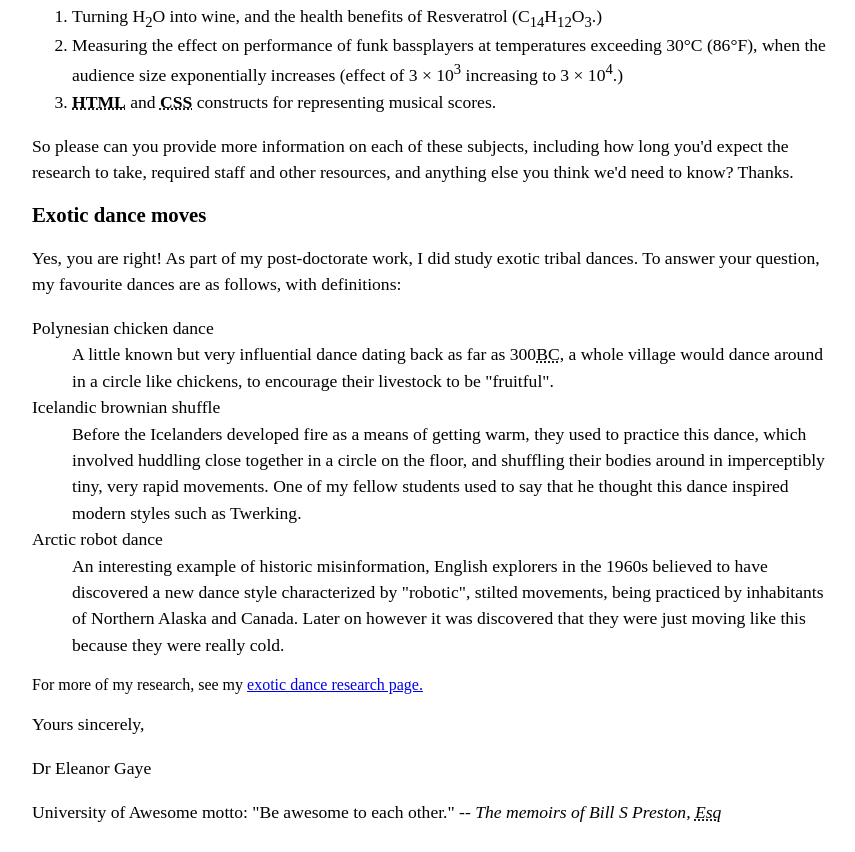
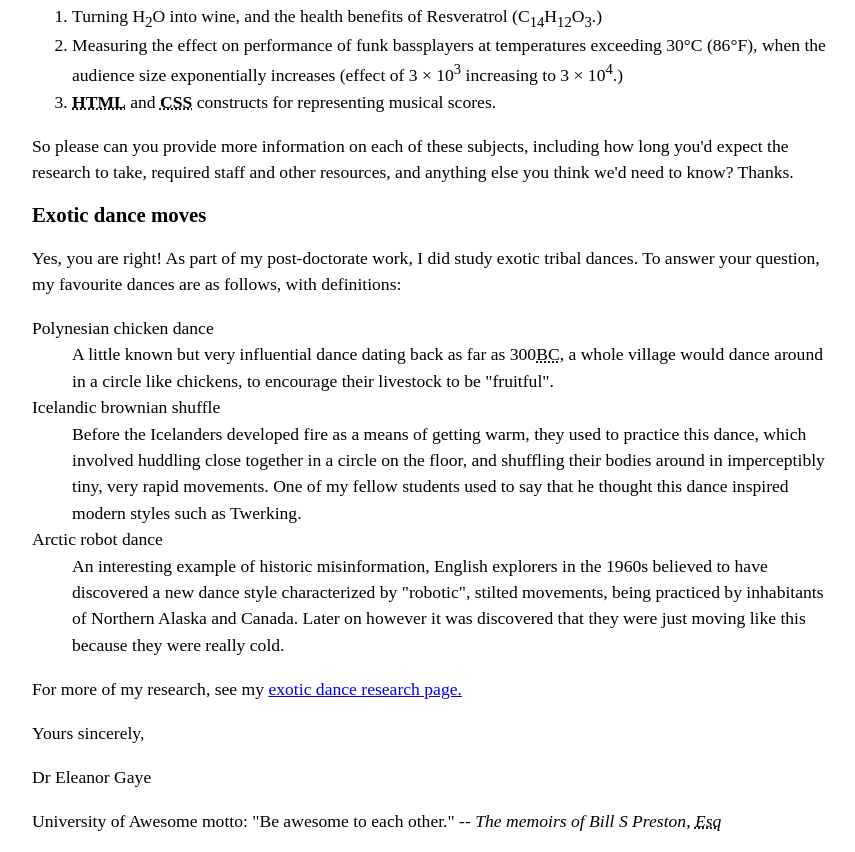
Before and after one commit to John-Weak01/lettre, a plain HTML site: page index.html in a window 1280 px wide. Shown: the part 1041-1893 px from the top of the page, without its empty margins (208-1063 px from the left). Drawn offline with Linux system fonts and the light colour scheme.

Commit message:
Update index.html

```diff
--- a/index.html
+++ b/index.html
@@ -80,7 +80,7 @@
                     <dd>An interesting example of historic misinformation, English explorers in the 1960s believed to have discovered a new dance style characterized by "robotic", stilted movements, being practiced by inhabitants of Northern Alaska and Canada. Later on however it was discovered that they were just moving like this because they were really cold.</dd>
             </dl>
 
-        For more of my research, see my <a href="http://example.com">exotic dance research page.</a></p>
+            <p>For more of my research, see my <a href="http://example.com">exotic dance research page.</a></p>
 
             <p>Yours sincerely,</p>
             <p>Dr Eleanor Gaye</p>
```
